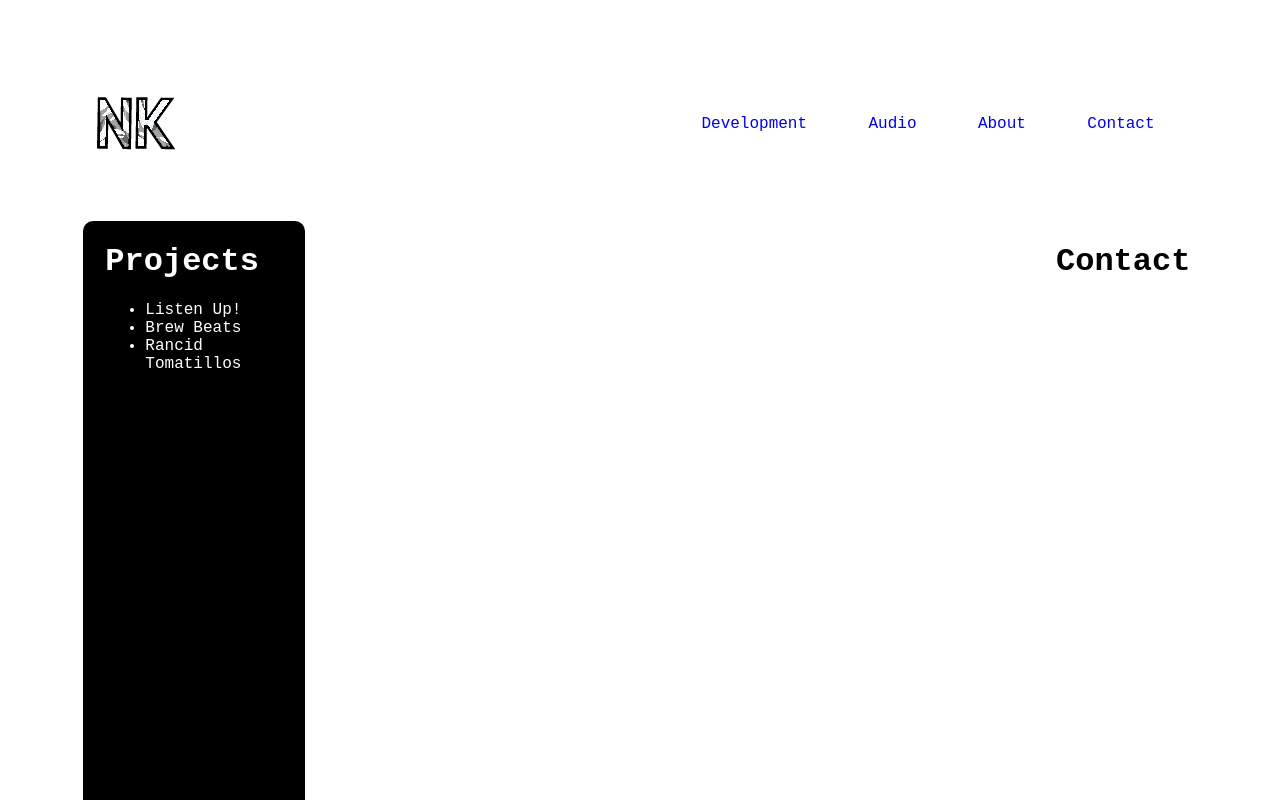
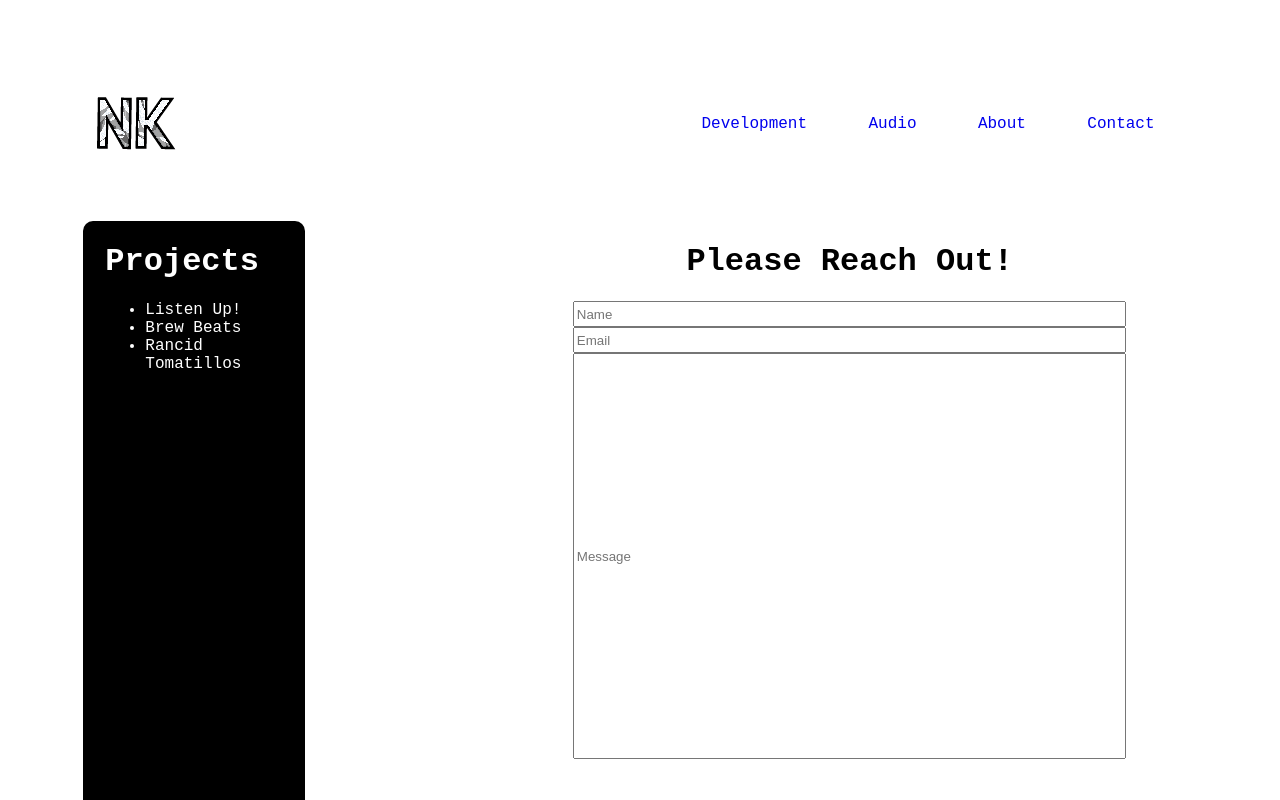
Before and after one commit to nkinsaul/portfolio, a React (Create React App) app: page /contact in a window 1280 px wide. Shown: the top 800 px of the page. Built offline with nearby package versions, Linux system fonts and the light colour scheme; a web font is replaced by a local one.

Commit message:
Create controlled form for Contact page

```diff
--- a/src/Components/App/App.tsx
+++ b/src/Components/App/App.tsx
@@ -1,4 +1,4 @@
-import React from 'react';
+;
 import './App.css';
 import Header from '../Header/Header';
 import SideBar from '../SideBar/SideBar';
--- a/src/Components/Contact/Contact.css
+++ b/src/Components/Contact/Contact.css
@@ -0,0 +1,18 @@
+.form {
+  width: 50%;
+  margin-right: 4em;
+}
+
+.form-inputs {
+  display: flex;
+  height: 100%;
+  flex-direction: column;
+}
+
+.name, .email {
+  height: 2.5%;
+}
+
+.message {
+  height: 50%;
+}
--- a/src/Components/Contact/Contact.tsx
+++ b/src/Components/Contact/Contact.tsx
@@ -1,8 +1,42 @@
-import React from "react";
+import { useState } from "react";
+import "./Contact.css"
 
 const Contact = () => {
+
+  const [name, setName] = useState("");
+  const [email, setEmail] = useState("");
+  const [message, setMessage] = useState("");
+
   return (
-    <h1>Contact</h1>
+    <form className="form">
+      <h1>Please Reach Out!</h1>
+      <div className="form-inputs">
+        <input
+          className="name"
+          type="text"
+          name="name"
+          placeholder="Name"
+          value={name}
+          onChange={e => setName(e.target.value)}
+        />
+        <input
+          className="email"
+          type="text"
+          name="email"
+          placeholder="Email"
+          value={email}
+          onChange={e => setEmail(e.target.value)}
+        />
+        <input
+          className="message"
+          type="text"
+          name="message"
+          placeholder="Message"
+          value={message}
+          onChange={e => setMessage(e.target.value)}
+        />
+      </div>
+    </form>
   )
 }
 
--- a/src/Components/SideBar/SideBar.tsx
+++ b/src/Components/SideBar/SideBar.tsx
@@ -1,4 +1,4 @@
-import React from "react";
+
 import './SideBar.css'
 
 const SideBar = () => {
```
